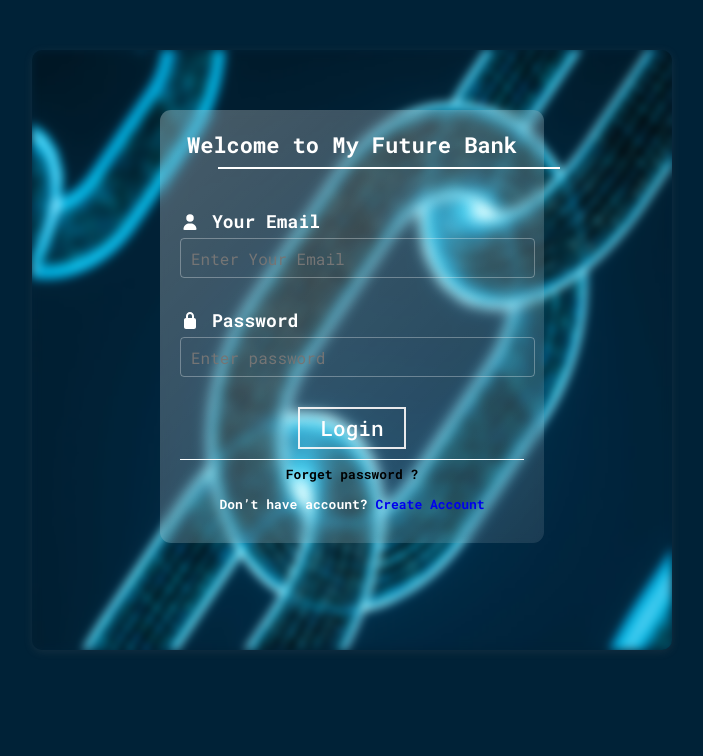
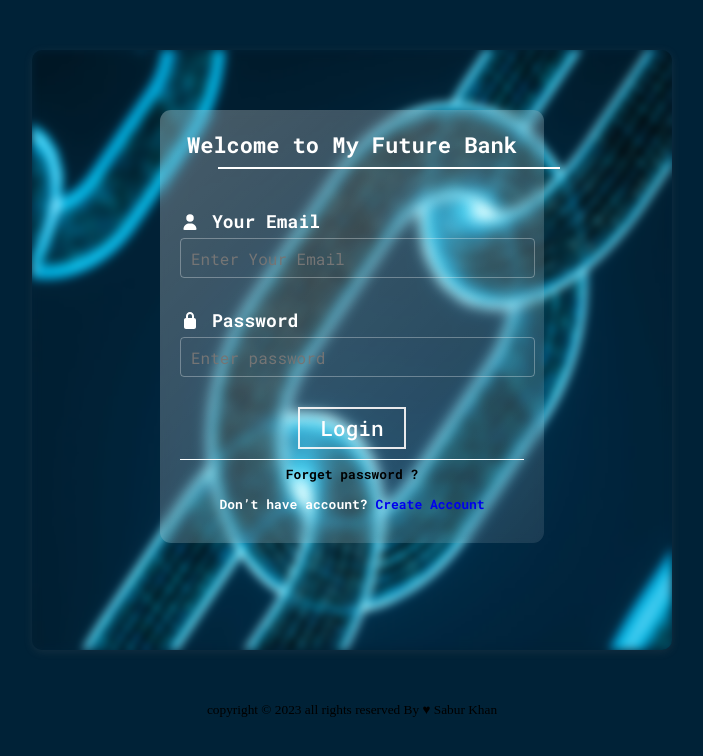
Before and after one commit to Sabur-Khan/Future-Bank, a plain HTML site: page index.html in a window 1280 px wide. Shown: the whole page, without its empty margins (288-991 px from the left). Drawn offline with Linux system fonts and the light colour scheme.

Commit message:
Future Bank

```diff
--- a/index.html
+++ b/index.html
@@ -77,6 +77,10 @@
         </div>
     </div>
 
+    <footer style="text-align: center;">
+        <small >copyright © 2023 all rights reserved By &hearts; Sabur Khan</small>
+    </footer>
+
     <script src="js/all.min.js"></script>
     <script src="js/script.js"></script>
 </body>
```
